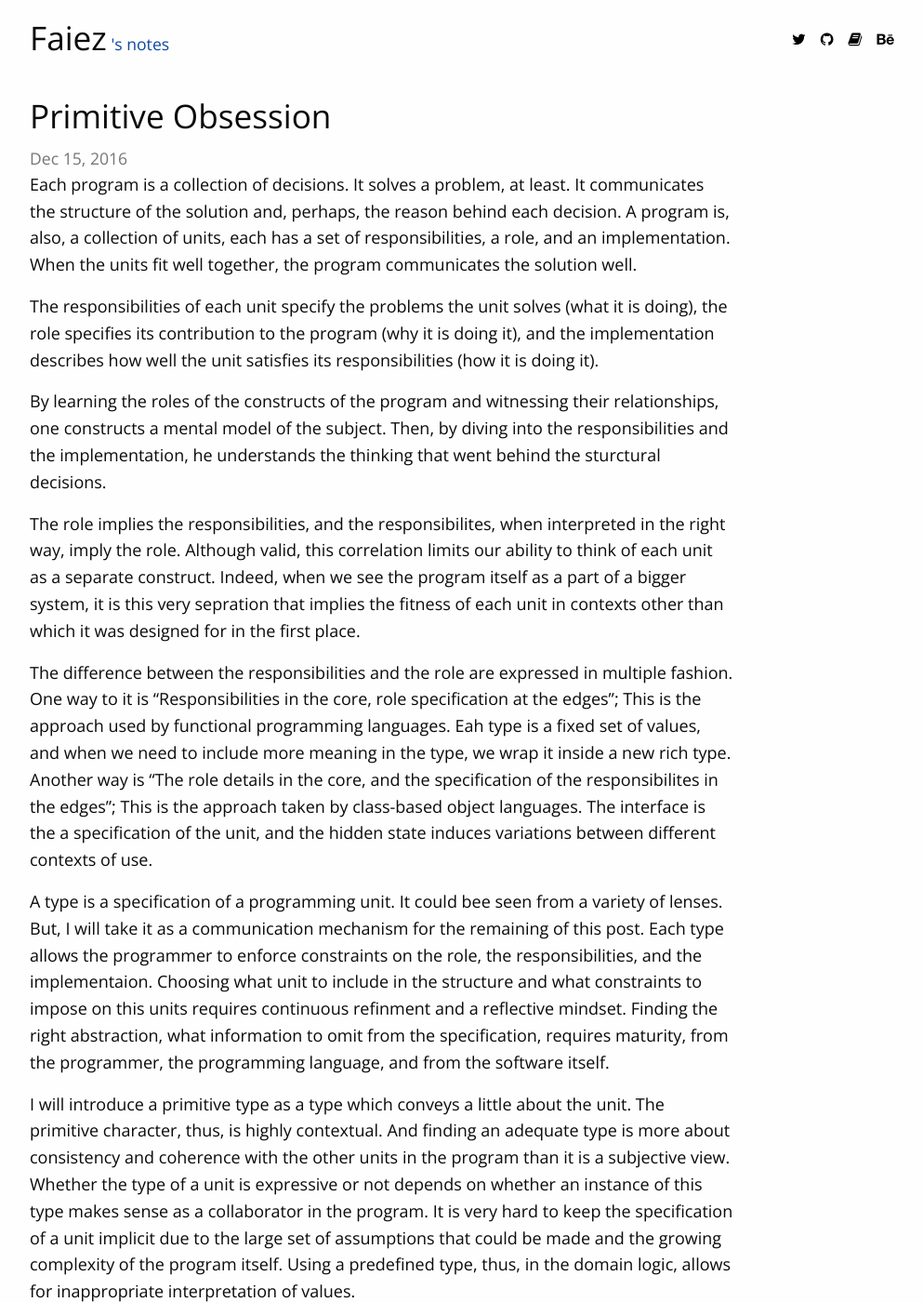
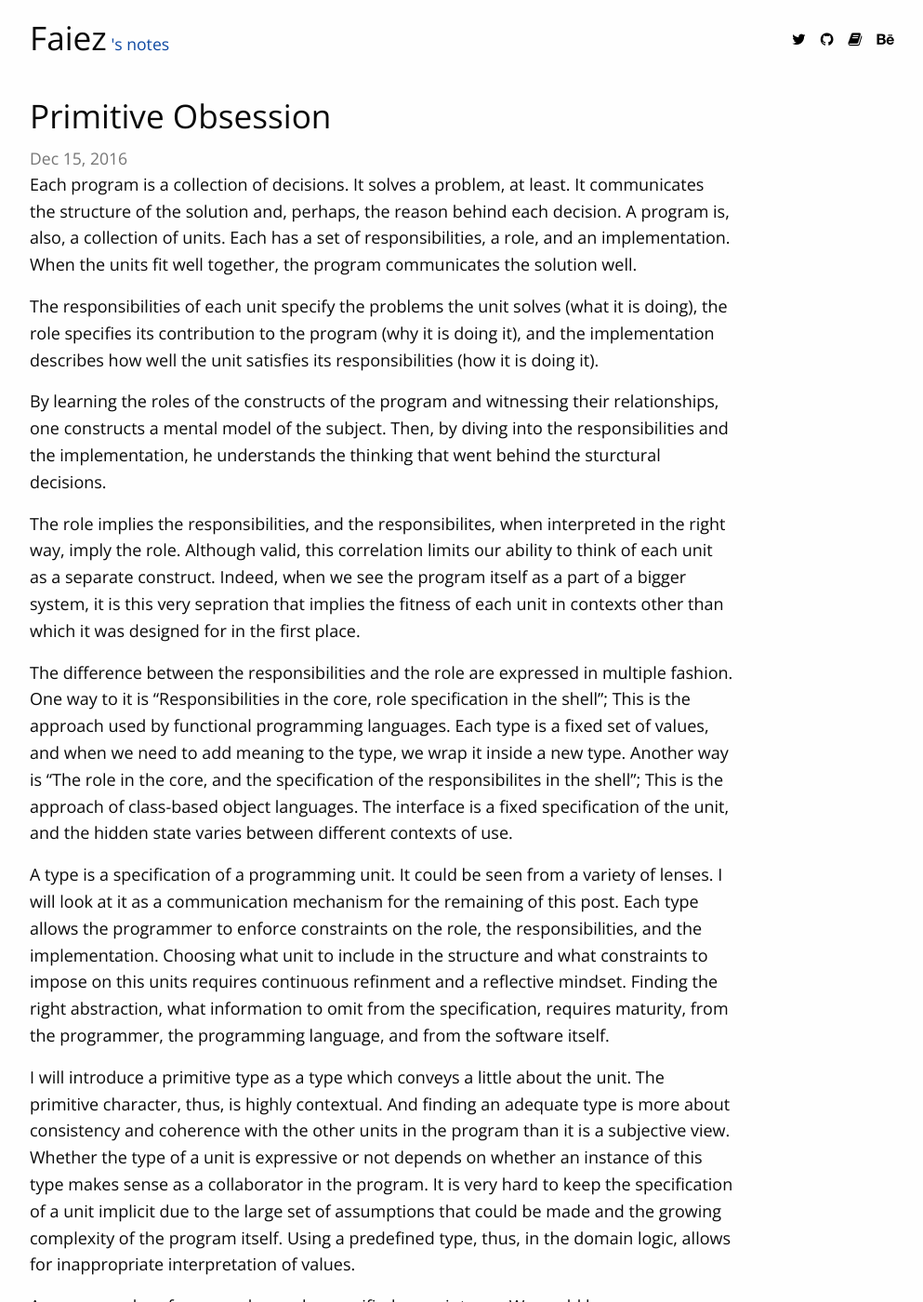
Before and after one commit to haresfaiez/haresfaiez.github.io, a Jekyll site: the page built from _posts/2016-12-15-primitive-obsession.md, in a window 1280 px wide and 1400 px high. Shown: the whole window at 93% size, without its empty margins (103-1096 px from the left). Built offline with Jekyll 4.4.1, drawn with Linux system fonts in a browser that asks for light colours; comment, search, counter and statistics services are not loaded; some of the changed text lies outside the part shown.

Commit message:
Fix typo

````diff
--- a/_posts/2016-12-15-primitive-obsession.md
+++ b/_posts/2016-12-15-primitive-obsession.md
@@ -9,10 +9,9 @@ tags:       featured
 
 Each program is a collection of decisions. It solves a problem, at least.
 It communicates the structure of the solution and, perhaps, the reason behind each decision.
-A program is, also, a collection of units, each has a set of responsibilities,
+A program is, also, a collection of units. Each has a set of responsibilities,
 a role, and an implementation.
-When the units fit well together,
-the program communicates the solution well.
+When the units fit well together, the program communicates the solution well.
 
 The responsibilities of each unit specify the problems the unit solves (what it is doing),
 the role specifies its contribution to the program (why it is doing it),
@@ -34,21 +33,21 @@ of each unit in contexts other than which it was designed for in the first place
 
 The difference between the responsibilities and the role are expressed
 in multiple fashion.
-One way to it is "Responsibilities in the core, role specification at the edges";
+One way to it is "Responsibilities in the core, role specification in the shell";
 This is the approach used by functional programming languages.
-Eah type is a fixed set of values, and when we need to include more meaning
-in the type, we wrap it inside a new rich type.
+Each type is a fixed set of values, and when we need to add meaning
+to the type, we wrap it inside a new type.
 Another way is
-"The role details in the core, and the specification of the responsibilites in the edges";
-This is the approach taken by class-based object languages.
-The interface is the a specification of the unit, and the hidden state
-induces variations between different contexts of use.
+"The role in the core, and the specification of the responsibilites in the shell";
+This is the approach of class-based object languages.
+The interface is a fixed specification of the unit, and the hidden state
+varies between different contexts of use.
 
 A type is a specification of a programming unit.
-It could bee seen from a variety of lenses.
-But, I will take it as a communication mechanism for the remaining of this post.
+It could be seen from a variety of lenses.
+I will look at it as a communication mechanism for the remaining of this post.
 Each type allows the programmer to enforce constraints on the role,
-the responsibilities, and the implementaion.
+the responsibilities, and the implementation.
 Choosing what unit to include in the structure
 and what constraints to impose on this units
 requires continuous refinment and a reflective mindset.
@@ -86,10 +85,10 @@ accept(Integer anEvenNumber)
 There is a waste of knowledge.
 That turns out to be a source of bugs as the signature of the client
 goes to higher abstract forms, especially when there is not enough test
-coverage in the system to cover the the situations that involves the inital assignment.
+coverage in the system to cover all the situations that involve the inital assignment.
 
 It would be better to name it "anEvenNumber".
-Except  that the name of the argument is better to be focused on the role the argument
+The name of the argument is better to be focused on the role the argument
 plays in the body of the procedure, and not its nature.
 Mixing the role and the type of the arguemnt in the name won't
 make the code easy to understand.
@@ -102,21 +101,23 @@ EvenNumber two  = new EvenNumber(1);
 EvenNumber four = new EvenNumber(2);
 ```
 
-The "accept" procedure will be:
+The "accept" procedure will be, then:
 
 ```
 accept(EvenNumber itsRole)
 ```
 
-And now, the context of the initial computation of the numbers may not be wholly required.
-The required aspect of it, that of the nature of two and four is well communicated.
-And, yes, you could just use EvenNumber as a wrapper, like this:
+And now, the context of the initial computation of the numbers may not be required
+for the maintainer of the latter procedure.
+The required aspect of it, that of the nature of the numbers is well communicated.
+
+
+And, yes, we could just use EvenNumber as a wrapper, like this:
 
 ```
 EvenNumber two  = new EvenNumber(2);
 EvenNumber four = new EvenNumber(4);
 ```
 
-But, here, we have an implicit duplication in the nature of the argument.
-But, as always, it is a trade-off where the use of the structure influences its internal
+As always, it is a trade-off where the use of the structure influences its
 implementation, wich itself changes as the software grows.
````
Also changed, not shown: _posts/2016-12-03-emergent-requirements.md (+1 -5 lines), _posts/2017-06-06-The-thing-about-TDD.md (+5 -10 lines).
